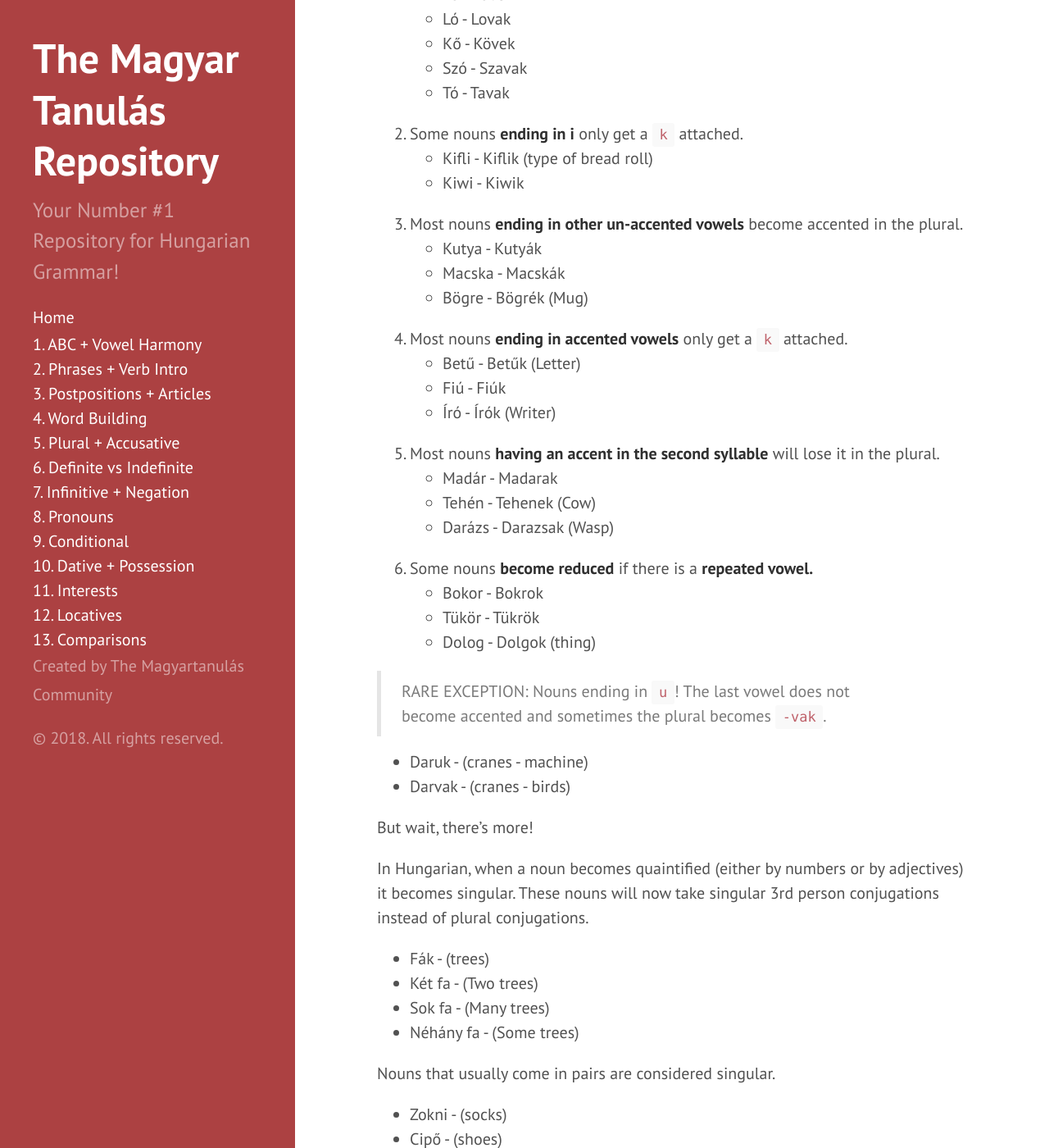
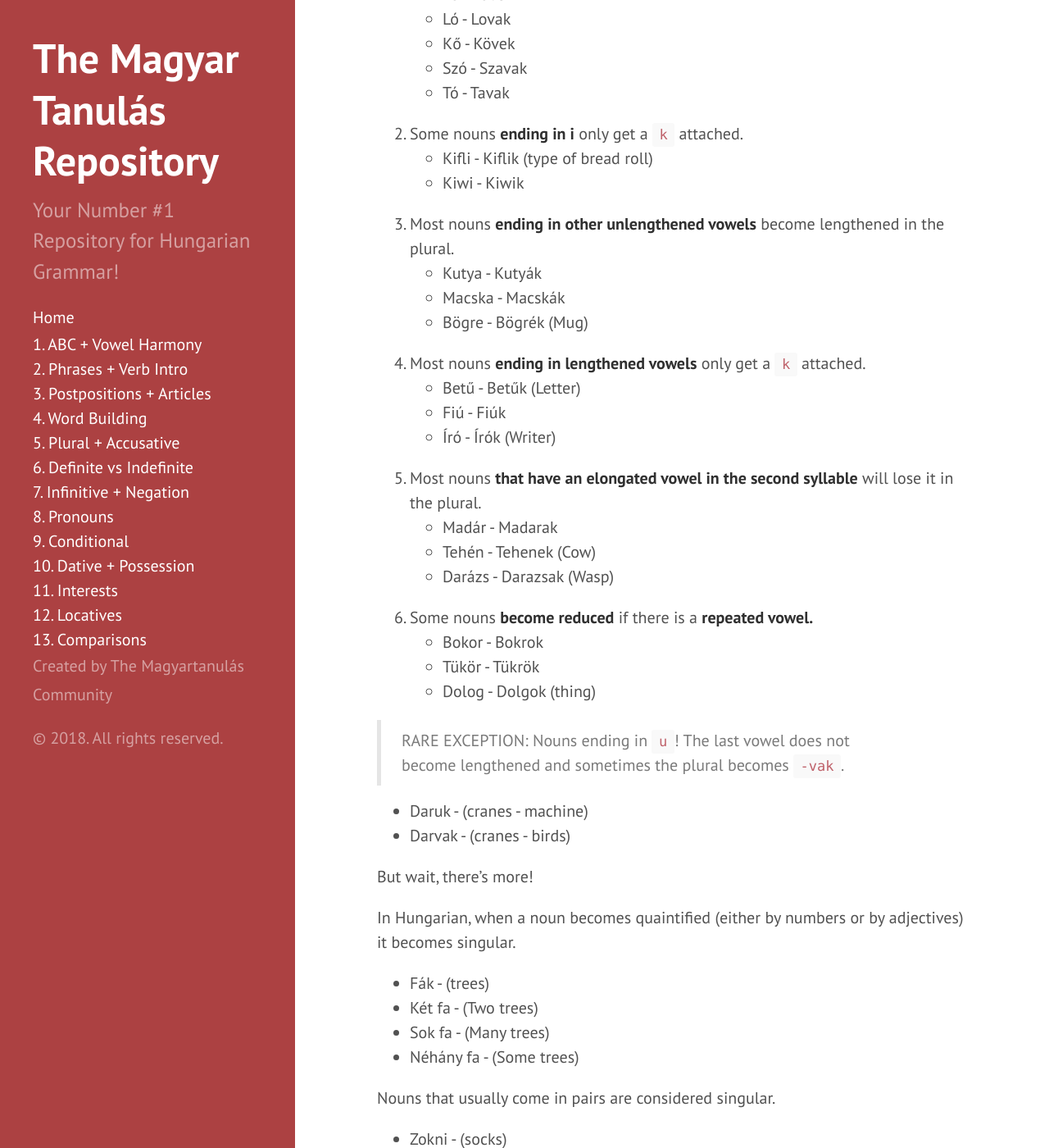
Before and after one commit to Magyartanulas/magyartanulas.github.io, a Jekyll site: the page built from accusative_plurals.md, in a window 1280 px wide and 1400 px high, scrolled down 2099 px. Shown: the whole window at 82% size. Built offline with Jekyll 4.4.1, drawn with Linux system fonts in a browser that asks for light colours; Markdown is read by kramdown in place of the engine named in the settings; some of the changed text lies outside the part shown.

Commit message:
Update accusative_plurals.md

```diff
--- a/accusative_plurals.md
+++ b/accusative_plurals.md
@@ -50,7 +50,7 @@ Naturally, when adding the plural to our nominal noun, we have to obey vowel har
 ---
 There's a lot to be taken away from here. We can make some rules, but **there will always be exceptions.**
 
-1. Some **two-letter-long** nouns lose the accent and get a `v` attached as well as a `k`
+1. The vowels of some **two-letter-long** nouns become shortened and get a `v` attached as well as a `k`
   * Fű - Füvek
   * Ló - Lovak
   * Kő - Kövek
@@ -59,15 +59,15 @@ There's a lot to be taken away from here. We can make some rules, but **there wi
 2. Some nouns **ending in i** only get a `k` attached.
   * Kifli - Kiflik (type of bread roll)
   * Kiwi - Kiwik
-3. Most nouns **ending in other un-accented vowels** become accented in the plural.
+3. Most nouns **ending in other unlengthened vowels** become lengthened in the plural.
   * Kutya - Kutyák
   * Macska - Macskák
   * Bögre - Bögrék (Mug)
-4. Most nouns **ending in accented vowels** only get a `k` attached.
+4. Most nouns **ending in lengthened vowels** only get a `k` attached.
   * Betű - Betűk (Letter)
   * Fiú - Fiúk
   * Író - Írók (Writer)
-5. Most nouns **having an accent in the second syllable** will lose it in the plural.
+5. Most nouns **that have an elongated vowel in the second syllable** will lose it in the plural.
   * Madár - Madarak
   * Tehén - Tehenek (Cow)
   * Darázs - Darazsak (Wasp)
@@ -76,14 +76,14 @@ There's a lot to be taken away from here. We can make some rules, but **there wi
   * Tükör - Tükrök
   * Dolog - Dolgok (thing)
 
-> RARE EXCEPTION: Nouns ending in `u`! The last vowel does not become accented and sometimes the plural becomes `-vak`.
+> RARE EXCEPTION: Nouns ending in `u`! The last vowel does not become lengthened and sometimes the plural becomes `-vak`.
 
 * Daruk -  (cranes - machine)
 * Darvak - (cranes - birds)
 
 But wait, there's more!
 
-In Hungarian, when a noun becomes quaintified (either by numbers or by adjectives) it becomes singular. These nouns will now take singular 3rd person conjugations instead of plural conjugations.
+In Hungarian, when a noun becomes quaintified (either by numbers or by adjectives) it becomes singular.
 
 * Fák - (trees)
 * Két fa - (Two trees)
```
